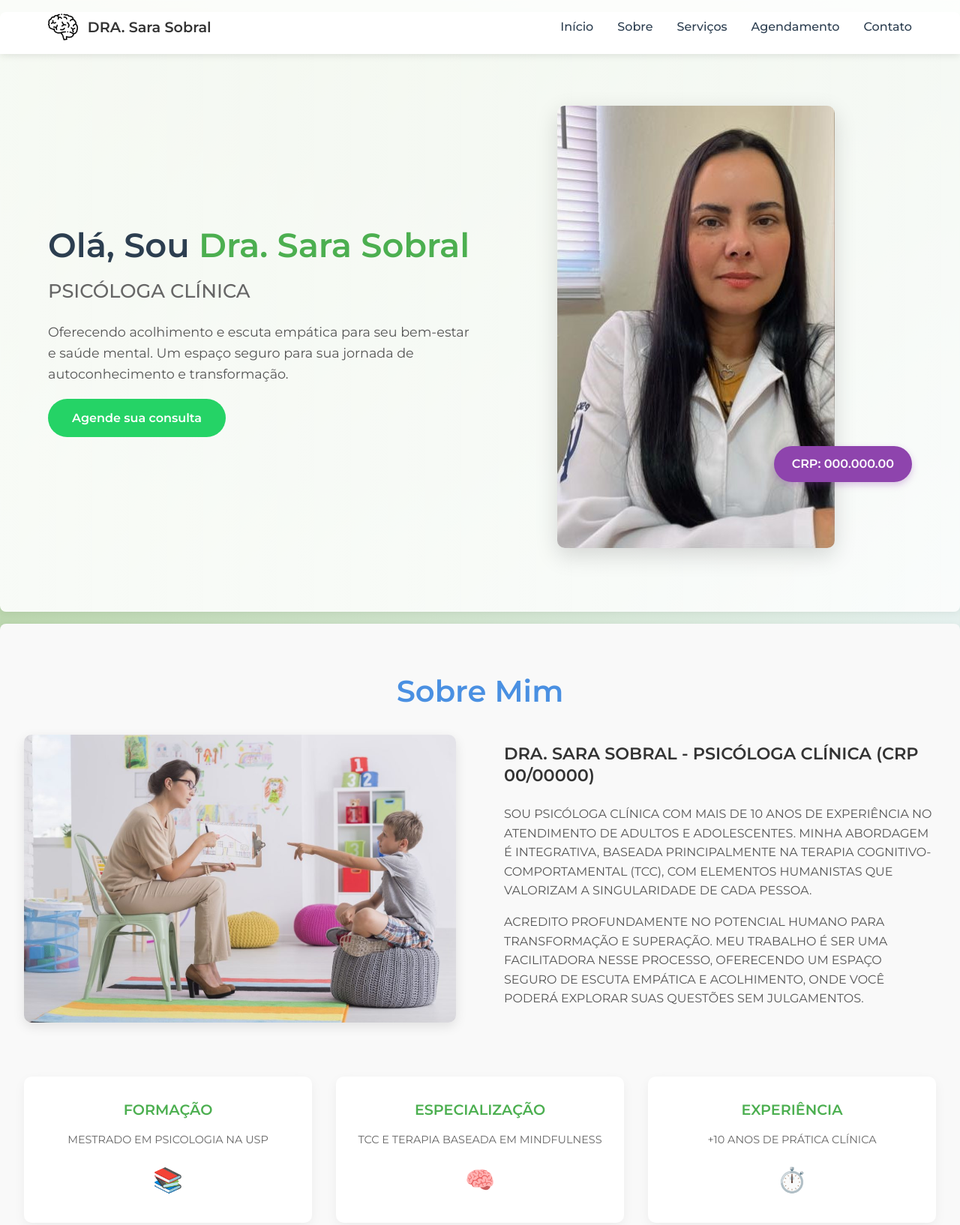
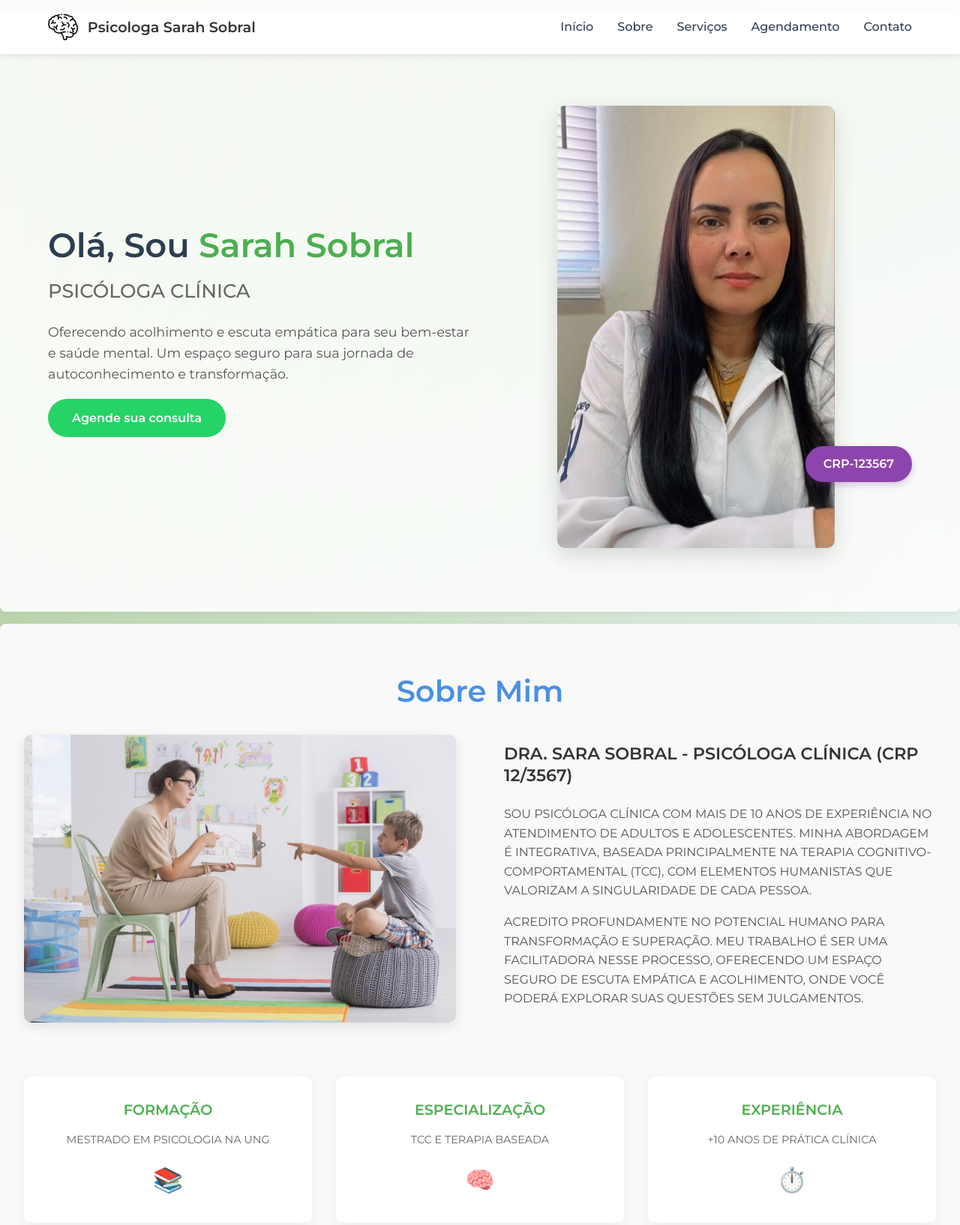
Before and after one commit to Pedro1325/Psicologa_portfolio, a plain HTML site: page index.html in a window 1280 px wide. Shown: the top 1634 px of the page at 75% size. Drawn offline with Linux system fonts and the light colour scheme.

Commit message:
Update index.html

```diff
--- a/index.html
+++ b/index.html
@@ -3,7 +3,7 @@
 <head>
   <meta charset="UTF-8">
   <meta name="viewport" content="width=device-width, initial-scale=1.0">
-  <title>Dra. Sara Sobral - Psicóloga Clínica</title>
+  <title> Psicologa - Sarah Sobral Oliveira Maciel</title>
   <link rel="stylesheet" href="css/style.css">
   <link rel="stylesheet" href="css/header.css">
   <link rel="stylesheet" href="css/hero.css">
@@ -18,7 +18,7 @@
   <header class="header">
     <div class="logo">
       <img src="Images/Brain.png" alt="Logo Dra. Sara Sobral">
-      <span>DRA. Sara Sobral</span>
+      <span>Psicologa Sarah Sobral</span>
     </div>
     <nav class="nav">
       <ul>
@@ -39,7 +39,7 @@
   <!-- Hero Section -->
   <section id="inicio" class="hero">
     <div class="hero-content">
-      <h1>Olá, Sou <span class="highlight">Dra. Sara Sobral</span></h1>
+      <h1>Olá, Sou <span class="highlight">Sarah Sobral</span></h1>
       <h2>PSICÓLOGA CLÍNICA</h2>
       <p>Oferecendo acolhimento e escuta empática para seu bem-estar e saúde mental. Um espaço seguro para sua jornada de autoconhecimento e transformação.</p>
       <a href="https://wa.me/5511999999999?text=Olá,%20gostaria%20de%20agendar%20uma%20consulta" class="btn-whatsapp">Agende sua consulta</a>
@@ -47,7 +47,7 @@
     <div class="hero-image">
       <img src="./Images/Dra.Sara Sobral.jpg" alt="Dra. Sara Sobral">
       <div class="price-tag">
-        <p>CRP: 000.000.00</p>
+        <p id="crp-digitado"></p>
       </div>
     </div>
   </section>
@@ -60,7 +60,7 @@
         <img src="./Images/citacao_inspiradora.jpg" alt="Citação inspiradora">
       </div>
       <div class="about-text">
-        <h3>DRA. SARA SOBRAL - PSICÓLOGA CLÍNICA (CRP 00/00000)</h3>
+        <h3>DRA. SARA SOBRAL - PSICÓLOGA CLÍNICA (CRP 12/3567)</h3>
         <p>SOU PSICÓLOGA CLÍNICA COM MAIS DE 10 ANOS DE EXPERIÊNCIA NO ATENDIMENTO DE ADULTOS E ADOLESCENTES. MINHA ABORDAGEM É INTEGRATIVA, BASEADA PRINCIPALMENTE NA TERAPIA COGNITIVO-COMPORTAMENTAL (TCC), COM ELEMENTOS HUMANISTAS QUE VALORIZAM A SINGULARIDADE DE CADA PESSOA.</p>
         <p>ACREDITO PROFUNDAMENTE NO POTENCIAL HUMANO PARA TRANSFORMAÇÃO E SUPERAÇÃO. MEU TRABALHO É SER UMA FACILITADORA NESSE PROCESSO, OFERECENDO UM ESPAÇO SEGURO DE ESCUTA EMPÁTICA E ACOLHIMENTO, ONDE VOCÊ PODERÁ EXPLORAR SUAS QUESTÕES SEM JULGAMENTOS.</p>
       </div>
@@ -69,12 +69,12 @@
     <div class="credentials">
       <div class="credential-card">
         <h3>FORMAÇÃO</h3>
-        <p>MESTRADO EM PSICOLOGIA NA USP</p>
+        <p>MESTRADO EM PSICOLOGIA NA UNG</p>
         <div class="icon">📚</div>
       </div>
       <div class="credential-card">
         <h3>ESPECIALIZAÇÃO</h3>
-        <p>TCC E TERAPIA BASEADA EM MINDFULNESS</p>
+        <p>TCC E TERAPIA BASEADA </p>
         <div class="icon">🧠</div>
       </div>
       <div class="credential-card">
@@ -98,7 +98,6 @@
         <h3>Terapia Cognitivo-Comportamental</h3>
         <p>Abordagem eficaz para tratar diversas questões psicológicas, focando em padrões de pensamento e transtornos emocionais, baseada em práticas de pensamento.</p>
       </div>
-
       <div class="service-card">
         <div class="service-icon">
           <img src="Images/Terapia_casal.png" alt="Terapia de casal">
@@ -106,7 +105,6 @@
         <h3>Terapia de casal</h3>
         <p>Orientação para casais que desejam melhorar aspectos da comunicação, resolver conflitos e fortalecer o relacionamento.</p>
       </div>
-
       <div class="service-card">
         <div class="service-icon">
           <img src="./Images/Terrapia_familiar.png" alt="Terapia Familiar">
@@ -114,7 +112,6 @@
         <h3>Terapia Familiar</h3>
         <p>Apoio para famílias em momentos de crise ou para melhorar a comunicação e relacionamento entre seus membros.</p>
       </div>
-
       <div class="service-card">
         <div class="service-icon">
           <img src="./Images/Crecimento_carreira.png" alt="Orientação Profissional">
@@ -122,15 +119,17 @@
         <h3>Orientação Profissional</h3>
         <p>Suporte para identificar habilidades, interesses e valores para escolhas profissionais mais alinhadas.</p>
       </div>
-
       <div class="service-card">
         <div class="service-icon">
-          <img src="./Images/meditacao.png" alt="Mindfulness">
+          <img src="./Images/criancas.png" alt="Terrapia Infantil">
         </div>
-        <h3>Mindfulness</h3>
-        <p>Técnicas de atenção plena para reduzir ansiedade, estresse e promover bem-estar emocional no cotidiano.</p>
+        <h3>Terrapia Infantil</h3>
+        <p>Psicóloga especializada em terapia infantil, com foco no acolhimento e desenvolvimento emocional das crianças.
+Ajuda a lidar com medos, inseguranças, comportamentos e dificuldades escolares.
+Atendimento com empatia, escuta ativa e atividades lúdicas em um ambiente seguro. </p>
+
+</p>
       </div>
-
       <div class="service-card">
         <div class="service-icon">
           <img src="./Images/bussola.png" alt="Coaching de Vida">
@@ -144,19 +143,16 @@
   <!-- Contact Section -->
   <section id="contato" class="contact">
     <h2 class="section-title">Entre em Contato</h2>
-
     <div class="contact-container">
       <div class="contact-info">
         <h3>Informações de Contato</h3>
-
         <div class="contact-item">
           <img src="./Images/pin.png" alt="Endereço" class="contact-icon">
           <div>
             <h4>Endereço</h4>
-            <p>Av.Tómas Édson, 191-Vila  Pedro Moreira,Guarulhos-SP</p>
+            <p>Av.Tómas Édson, 191-Vila Pedro Moreira, Guarulhos-SP</p>
           </div>
         </div>
-
         <div class="contact-item">
           <img src="./Images/telefone.png" alt="WhatsApp" class="contact-icon">
           <div>
@@ -164,7 +160,6 @@
             <p>(11)99442-5020</p>
           </div>
         </div>
-
         <div class="contact-item">
           <img src="./Images/gmail.png" alt="Email" class="contact-icon">
           <div>
@@ -172,7 +167,6 @@
             <p>Dra.SraCabral@Gmail.com</p>
           </div>
         </div>
-
         <div class="contact-item">
           <img src="./Images/despertador.png" alt="Horários" class="contact-icon">
           <div>
@@ -180,15 +174,12 @@
             <p>Segunda, Quarta e Sexta: 9h até às 19h</p>
           </div>
         </div>
-
         <a href="https://wa.me/5511994425020?text=Olá, Sou a Doutora Sara Sobral, Estou aqui para te ajudar. Gostaria de agendar uma consulta?" class="btn-whatsapp contact-btn">Agendar Consulta via WhatsApp</a>
       </div>
-
       <div class="contact-image">
         <img src="./Images/Consultorio.jpg" alt="Consultório">
       </div>
     </div>
-
     <p class="contact-closing">Estou à disposição para esclarecer dúvidas, fornecer mais informações ou agendar sua consulta.</p>
   </section>
 
@@ -200,8 +191,25 @@
         <span>Dra. Sara Sobral</span>
       </div>
       <p>2025 Dra. Sara Sobral - Todos os direitos reservados</p>
-      <p>CRP 00/00000</p>
+      <p>CRP 12/3567</p>
     </div>
   </footer>
+
+  <!-- SCRIPT DE DIGITAÇÃO -->
+  <script>
+    const crpTexto = "CRP-123567";
+    const crpElemento = document.getElementById("crp-digitado");
+    let i = 0;
+
+    function digitarCRP() {
+      if (i < crpTexto.length) {
+        crpElemento.textContent += crpTexto.charAt(i);
+        i++;
+        setTimeout(digitarCRP, 100);
+      }
+    }
+
+    window.addEventListener('load', digitarCRP);
+  </script>
 </body>
 </html>
```
